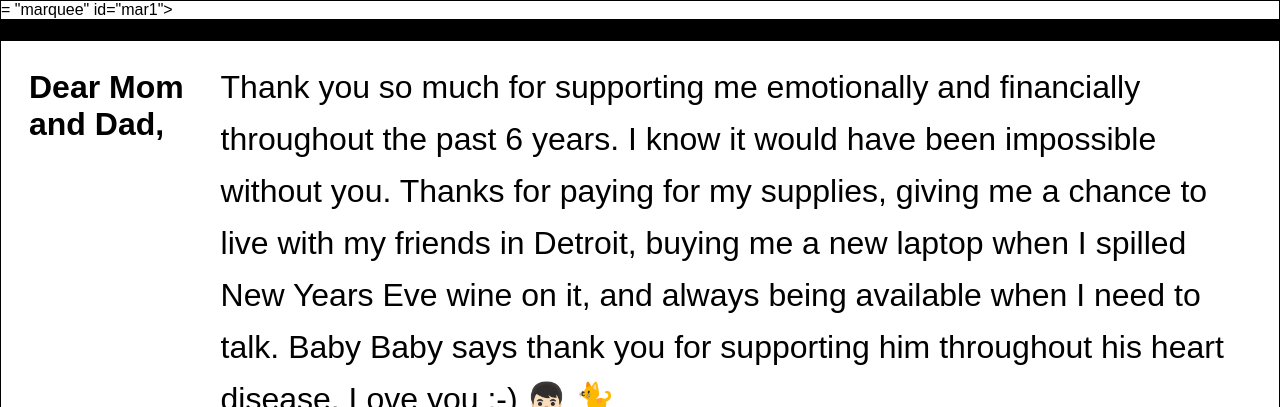
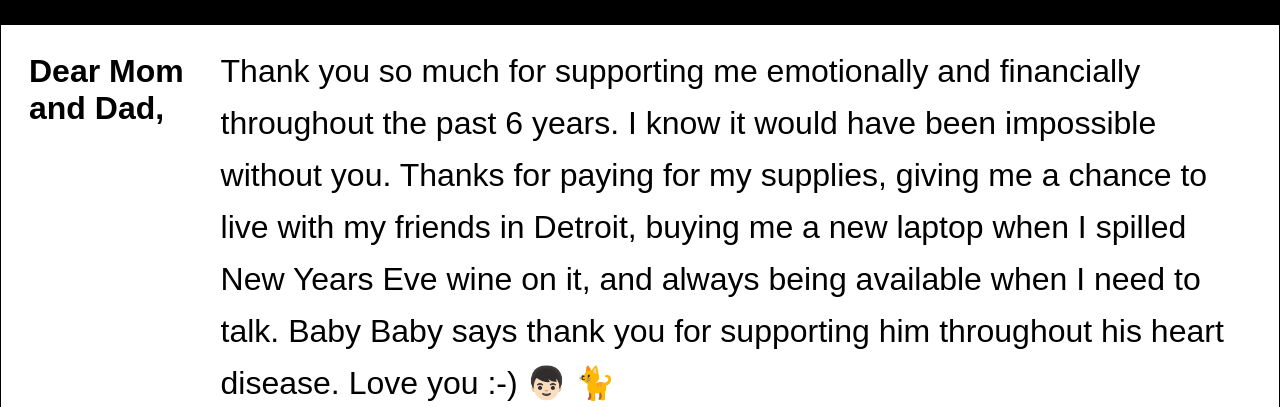
Before and after one commit to thomasmce/gradCardsMD, a plain HTML site: page index.html in a window 1280 px wide. Shown: the top 407 px of the page. Drawn offline with nearby package versions, Linux system fonts and the light colour scheme; a script that the page names is missing.

Commit message:
Update index.html

```diff
--- a/index.html
+++ b/index.html
@@ -16,7 +16,7 @@
 
    </head>
    <body>
-= "marquee" id="mar1"></div>
+     <div class = "marquee" id="mar1"></div>
      <div class = "marquee" id="mar2"></div>
      <div class = "marquee" id="mar3"></div>
      <div class = "marquee" id="mar4"></div>
```
